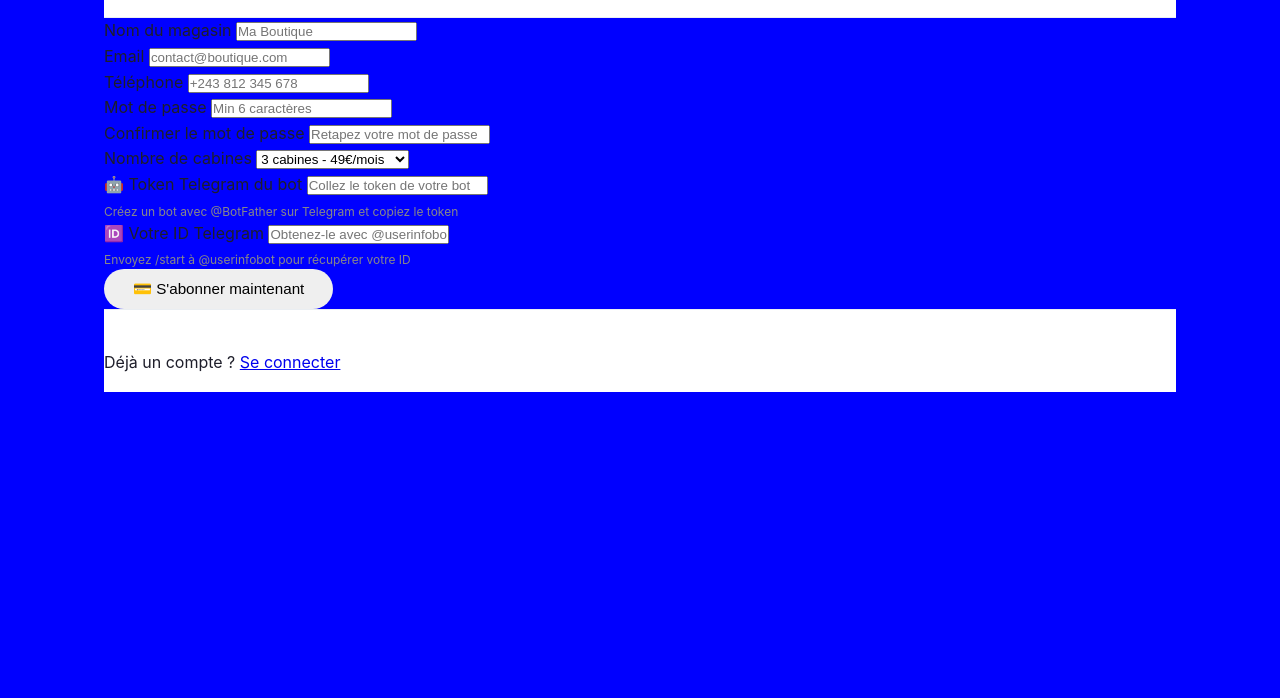
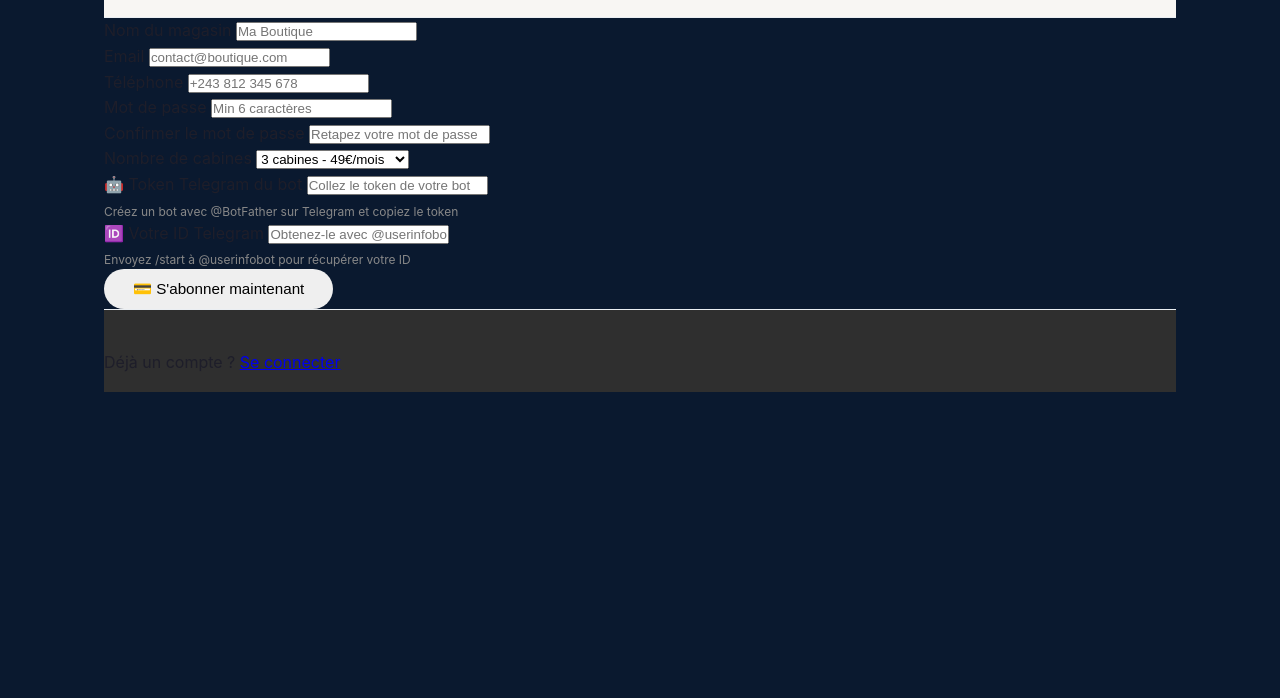
Before and after one commit to cabine-service/cabine-service, a plain HTML site: page public/register.html in a window 1280 px wide. Shown: the part 102-800 px from the top of the page. Drawn offline with Linux system fonts and the light colour scheme.

Commit message:
Refactor CSS styles for improved design
Updated styles for body, header, footer, and buttons.

```diff
--- a/public/style.css
+++ b/public/style.css
@@ -7,7 +7,7 @@
 
 body {
   font-family: 'Inter', -apple-system, BlinkMacSystemFont, 'Segoe UI', Roboto, sans-serif;
-  background: blue;
+  background: #0A192F;
   color: #1e1e2a;
   line-height: 1.6;
 }
@@ -80,7 +80,7 @@ h3 {
 .header {
   padding: 20px 0;
   border-bottom: 1px solid #eaeef2;
-  background: #ffffff;
+  background: #F8F6F3;
 }
 
 .header-inner {
@@ -292,7 +292,7 @@ h3 {
 
 /* ===== FOOTER ===== */
 .footer {
-  background: #ffffff;
+  background: #2F2F2F;
   border-top: 1px solid #eaeef2;
   padding: 40px 0 16px;
 }
```
